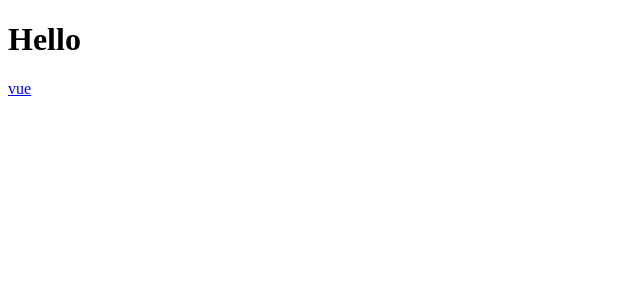
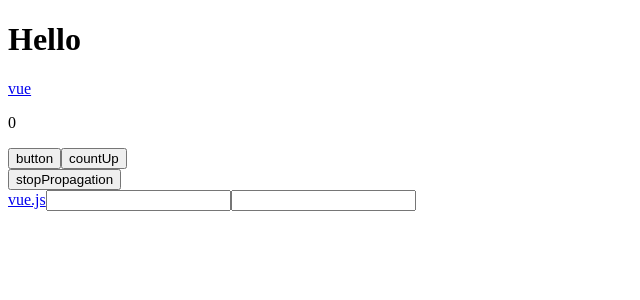
Before and after one commit to 802-web/first-vue, a Vue app: page / in a window 1280 px wide. Shown: the top 300 px of the page, without its empty margins (0-640 px from the left). Built offline with nearby package versions, Linux system fonts and the light colour scheme.

Commit message:
v-on_directive name syntax modifier value

```diff
--- a/src/App.vue
+++ b/src/App.vue
@@ -4,8 +4,23 @@ import { ref } from 'vue'
 const message = ref('<h1>Hello</h1>')
 const url = ref('https://vuejs.org')
 const vueId = ref('vue-id')
+const count = ref(0)
+const countUp = (event, times) => {
+	count.value = event.clientX * times
+	count.value++
+}
+const eventName = 'keyup'
 </script>
 <template>
 	<div v-html="message"></div>
 	<a v-bind="{ id: vueId, href: url }">vue</a>
+	<p>{{ count }}</p>
+	<button @click="count = $event.clientX">button</button>
+	<button @click="countUp($event, 5)">countUp</button>
+	<div @click="countUp">
+		<button @click.stop="">stopPropagation</button>
+	</div>
+	<a href="https://vuejs.org" @click.prevent="">vue.js</a>
+	<input type="text" @keyup.space="count++" />
+	<input type="text" @[eventName].delete="count++" />
 </template>
```
